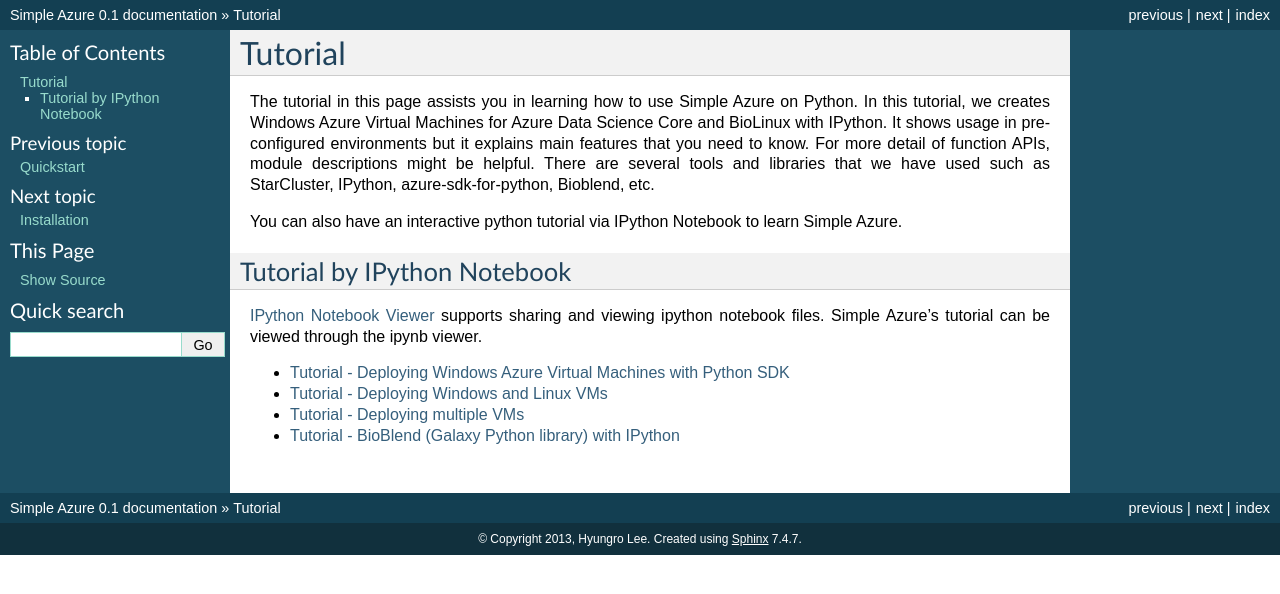
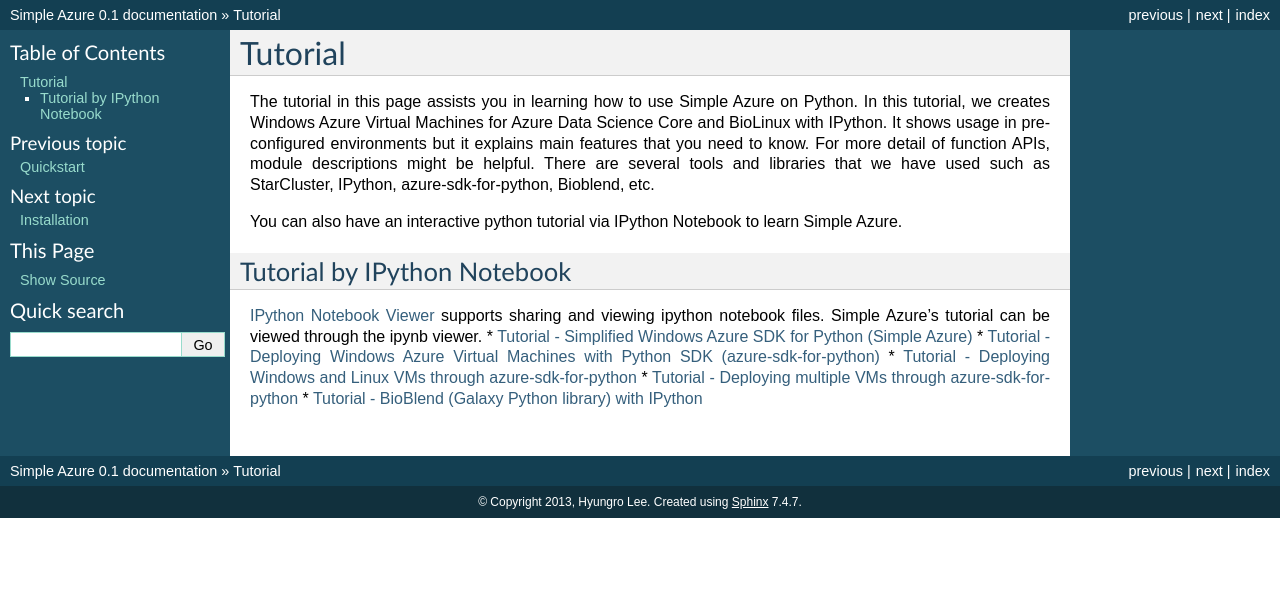
Before and after one commit to lee212/simpleazure, a Sphinx documentation site: the page built from docs/tutorial.rst, in a window 1280 px wide. Shown: the top 594 px of the page. Built offline with Sphinx 7.4.7, drawn with Linux system fonts in a browser that asks for light colours.

Commit message:
Update tutorial.rst

```diff
--- a/docs/tutorial.rst
+++ b/docs/tutorial.rst
@@ -11,8 +11,8 @@
 Tutorial by IPython Notebook
 ----------------------------
 `IPython Notebook Viewer <http://nbviewer.org>`_ supports sharing and viewing ipython notebook files. Simple Azure's tutorial can be viewed through the ipynb viewer.
-
-* `Tutorial - Deploying Windows Azure Virtual Machines with Python SDK <http://nbviewer.ipython.org/urls/raw.github.com/lee212/simpleazure/master/ipynb/Tutorial%2520-%2520Deploying%2520Windows%2520Azure%2520Virtual%2520Machines%2520with%2520Python%2520SDK.ipynb>`_
-* `Tutorial - Deploying Windows and Linux VMs <http://nbviewer.ipython.org/urls/raw.github.com/lee212/simpleazure/master/ipynb/Tutorial%2520-%2520Deploying%2520Windows%2520and%2520Linux%2520VMs.ipynb>`_
-* `Tutorial - Deploying multiple VMs <http://nbviewer.ipython.org/urls/raw.github.com/lee212/simpleazure/master/ipynb/Tutorial%2520-%2520Deploying%2520multiple%2520VMs.ipynb>`_
+* `Tutorial - Simplified Windows Azure SDK for Python (Simple Azure) <http://nbviewer.ipython.org/urls/raw.github.com/lee212/simpleazure/master/ipynb/Tutorial%2520-%2520Simplified%2520Windows%2520Azure%2520SDK%2520for%2520Python.ipynb>`_
+* `Tutorial - Deploying Windows Azure Virtual Machines with Python SDK (azure-sdk-for-python) <http://nbviewer.ipython.org/urls/raw.github.com/lee212/simpleazure/master/ipynb/Tutorial%2520-%2520Deploying%2520Windows%2520Azure%2520Virtual%2520Machines%2520with%2520Python%2520SDK.ipynb>`_
+* `Tutorial - Deploying Windows and Linux VMs through azure-sdk-for-python <http://nbviewer.ipython.org/urls/raw.github.com/lee212/simpleazure/master/ipynb/Tutorial%2520-%2520Deploying%2520Windows%2520and%2520Linux%2520VMs.ipynb>`_
+* `Tutorial - Deploying multiple VMs through azure-sdk-for-python <http://nbviewer.ipython.org/urls/raw.github.com/lee212/simpleazure/master/ipynb/Tutorial%2520-%2520Deploying%2520multiple%2520VMs.ipynb>`_
 * `Tutorial - BioBlend (Galaxy Python library) with IPython <http://nbviewer.ipython.org/urls/raw.github.com/lee212/simpleazure/master/ipynb/Tutorial%2520-%2520BioBlend%2520%28Galaxy%2520Python%2520library%29%2520with%2520IPython.ipynb>`_
```
